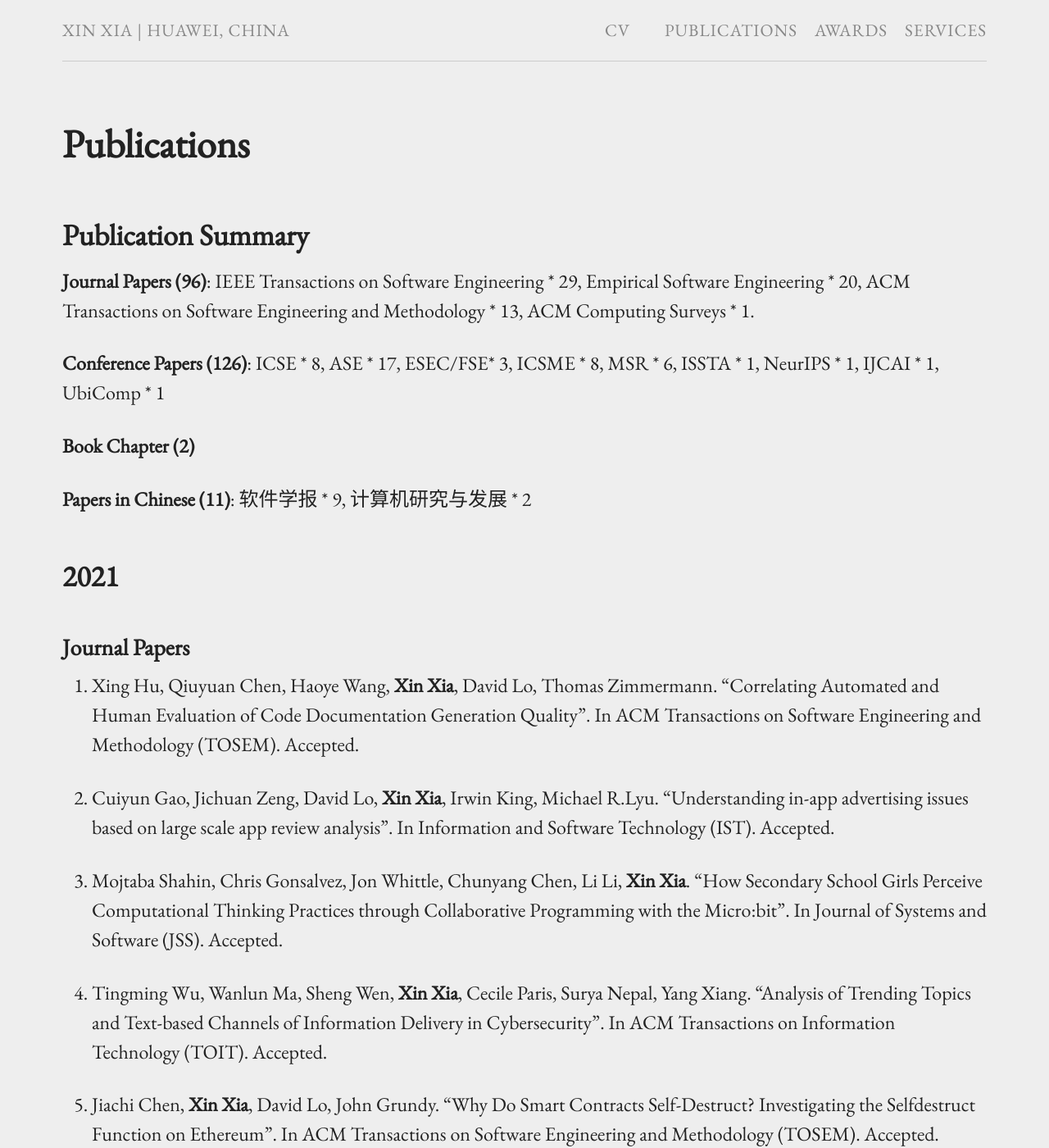
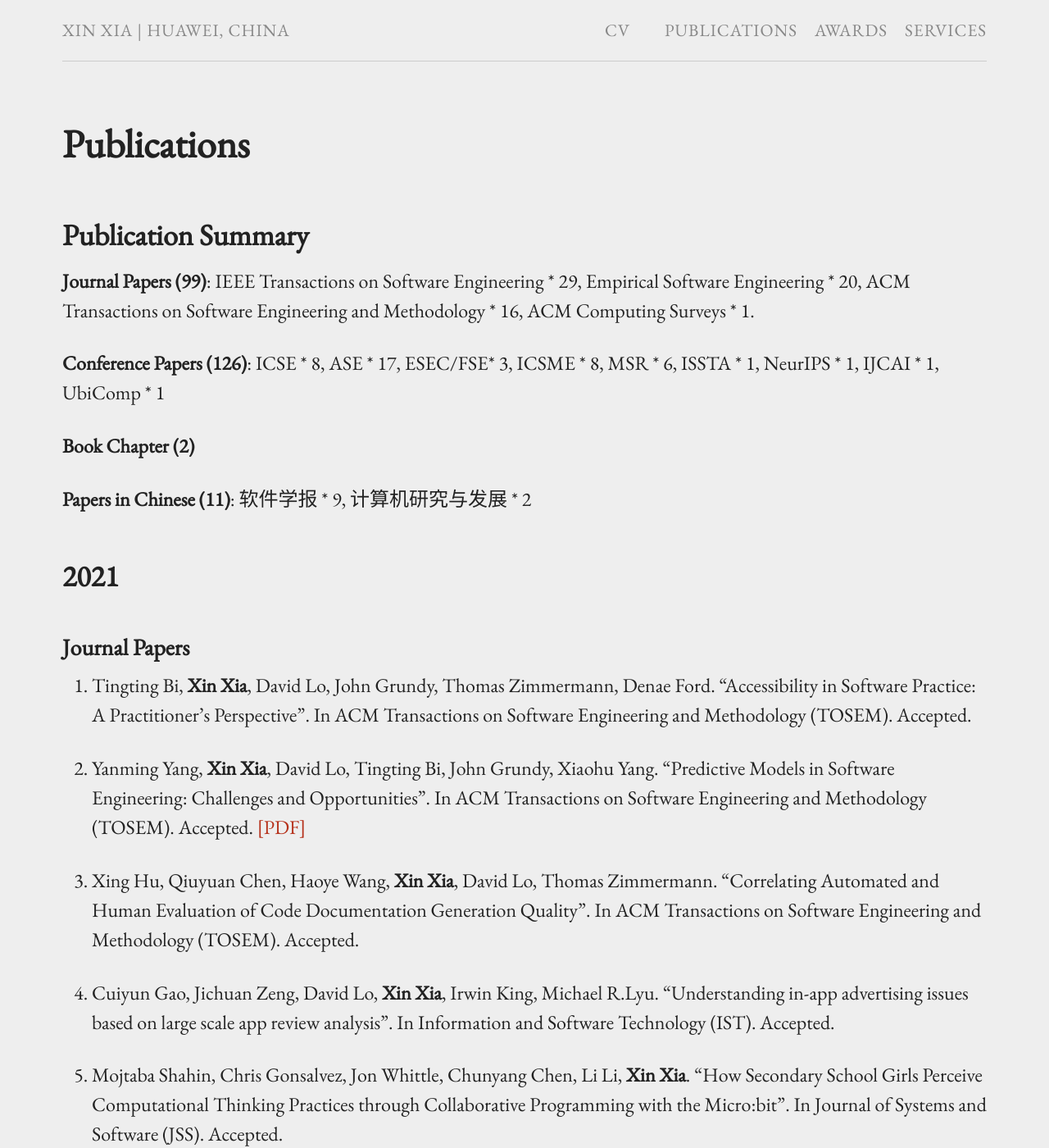
Before and after one commit to xin-xia/xin-xia.github.io, a Jekyll site: the page built from publication.md, in a window 1280 px wide and 1400 px high. Shown: the whole window at 82% size. Built offline with Jekyll 4.4.1, drawn with Linux system fonts in a browser that asks for light colours; our own code applies the rules of GitHub Pages for plain Markdown files.

Commit message:
dddddddddd

```diff
--- a/publication.md
+++ b/publication.md
@@ -6,7 +6,7 @@ permalink: /publication/
 
 ## Publication Summary
 
-<strong>Journal Papers (96)</strong>: IEEE Transactions on Software Engineering * 29, Empirical Software Engineering * 20,  ACM Transactions on Software Engineering and Methodology * 13, ACM Computing Surveys * 1.
+<strong>Journal Papers (99)</strong>: IEEE Transactions on Software Engineering * 29, Empirical Software Engineering * 20,  ACM Transactions on Software Engineering and Methodology * 16, ACM Computing Surveys * 1.
 
 <strong>Conference Papers (126)</strong>: ICSE * 8, ASE * 17, ESEC/FSE* 3, ICSME * 8, MSR * 6,  ISSTA * 1, NeurIPS * 1, IJCAI * 1, UbiComp * 1
 
@@ -17,6 +17,10 @@ permalink: /publication/
 ## 2021
 
 ### Journal Papers
+
+99. Tingting Bi, <strong>Xin Xia</strong>, David Lo, John Grundy, Thomas Zimmermann, Denae Ford. "Accessibility in Software Practice: A Practitioner’s Perspective". In  ACM Transactions on Software Engineering and Methodology (TOSEM). Accepted.     <br />
+
+98. Yanming Yang,  <strong>Xin Xia</strong>, David Lo, Tingting Bi, John Grundy, Xiaohu Yang. "Predictive Models in Software Engineering: Challenges and Opportunities". In  ACM Transactions on Software Engineering and Methodology (TOSEM). Accepted.    <a href="tosem217.pdf">[PDF]</a>    <br />
 
 97. Xing Hu, Qiuyuan Chen, Haoye Wang, <strong>Xin Xia</strong>, David Lo, Thomas Zimmermann. "Correlating Automated and Human Evaluation of Code Documentation Generation Quality". In  ACM Transactions on Software Engineering and Methodology (TOSEM). Accepted.     <br />
 
```
Also changed, not shown: index.md (+3 -0 lines), 1 other file.
